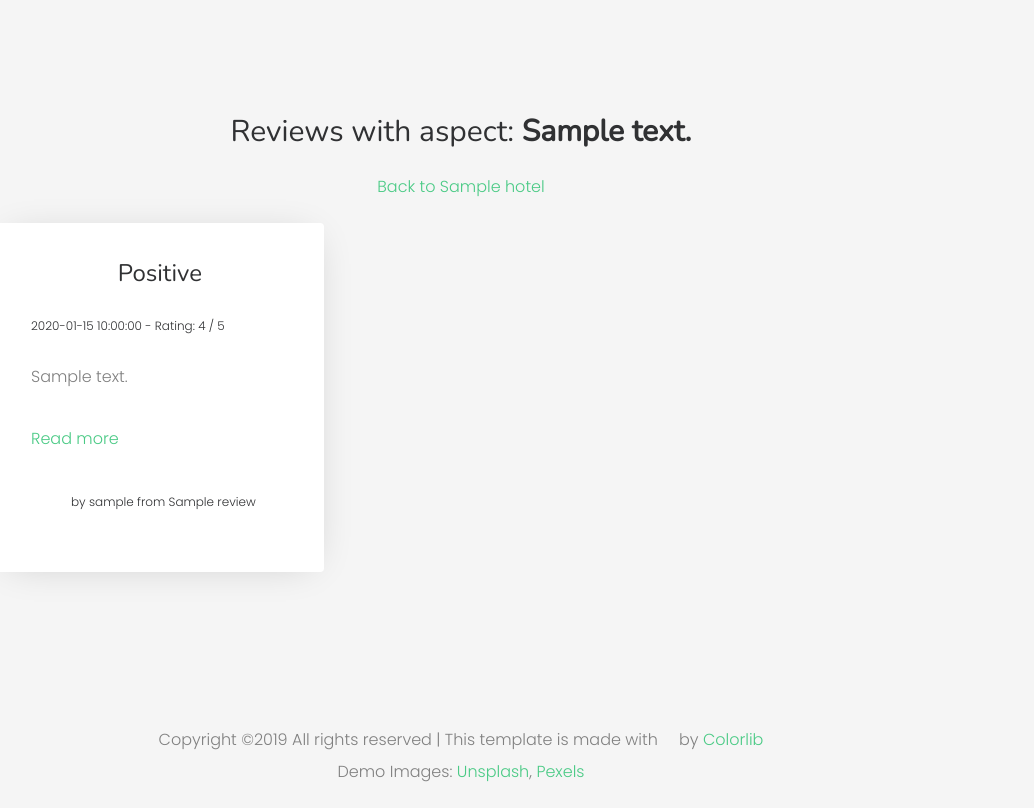
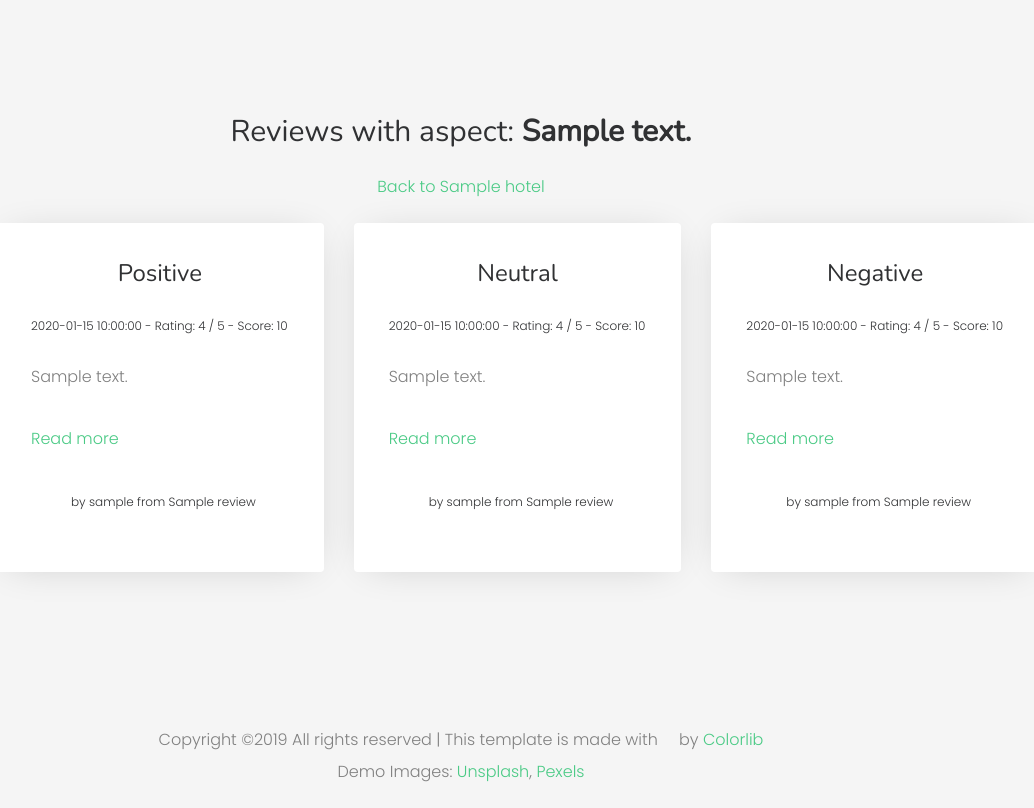
Before and after one commit to stavros11/Review-Aspects-App, a Python web app: template app/templates/reviews.html in a window 1280 px wide. Shown: the whole page, without its empty margins (179-1213 px from the left). Run offline with Jinja, Linux system fonts and the light colour scheme; the template is opened without the code that fills it: most values are stand-ins (such as "Sample title", 1, 10 or a date in 2020); some web fonts are replaced.

Commit message:
Add score from NLTK sentiment classifier

```diff
--- a/app/__init__.py
+++ b/app/__init__.py
@@ -66,8 +66,7 @@ def upload_zip(file: werkzeug.datastructures.FileStorage):
       db.session.add(unigram)
 
   db.session.commit()
-  return flask.redirect(flask.url_for("main"))
-  #return flask.redirect(flask.url_for("analysis", hotelname=hotelname))
+  return flask.redirect(flask.url_for("analysis", hotelname=hotelname))
 
 
 @app.route("/analysis/<hotel_id>?word=<word>")
--- a/app/templates/reviews.html
+++ b/app/templates/reviews.html
@@ -76,8 +76,32 @@
 					<div class="col-md-4 animate-box">
 						<article>
               <center><h3>Positive</h3></center>
-              {% for sentence in unigram.sentences %}
-							<p class="admin"><span>{{ sentence.review.publishedDate }}  -  Rating: {{ sentence.review.rating }} / 5</span><br></p>
+              {% for sentence, score in unigram.positive_sentences %}
+							<p class="admin"><span>{{ sentence.review.publishedDate }}  -  Rating: {{ sentence.review.rating }} / 5   -   Score: {{ score }}</span><br></p>
+              <p>{{ sentence.text | safe}}</p>
+              <p class="author-wrap"><a href={{ sentence.review.absoluteUrl }}>Read more</a></p>
+							<p class="author-wrap"><a href="" class="author">by {{ sentence.review.username }} from {{ sentence.review.user_hometownName }}</a></p>
+              {% endfor %}
+						</article>
+					</div>
+
+          <div class="col-md-4 animate-box">
+						<article>
+              <center><h3>Neutral</h3></center>
+              {% for sentence, score in unigram.neutral_sentences %}
+							<p class="admin"><span>{{ sentence.review.publishedDate }}  -  Rating: {{ sentence.review.rating }} / 5   -   Score: {{ score }}</span><br></p>
+              <p>{{ sentence.text | safe}}</p>
+              <p class="author-wrap"><a href={{ sentence.review.absoluteUrl }}>Read more</a></p>
+							<p class="author-wrap"><a href="" class="author">by {{ sentence.review.username }} from {{ sentence.review.user_hometownName }}</a></p>
+              {% endfor %}
+						</article>
+					</div>
+
+          <div class="col-md-4 animate-box">
+						<article>
+              <center><h3>Negative</h3></center>
+              {% for sentence, score in unigram.negative_sentences %}
+							<p class="admin"><span>{{ sentence.review.publishedDate }}  -  Rating: {{ sentence.review.rating }} / 5   -   Score: {{ score }}</span><br></p>
               <p>{{ sentence.text | safe}}</p>
               <p class="author-wrap"><a href={{ sentence.review.absoluteUrl }}>Read more</a></p>
 							<p class="author-wrap"><a href="" class="author">by {{ sentence.review.username }} from {{ sentence.review.user_hometownName }}</a></p>
```
Also changed, not shown: app/models.py (+34 -3 lines).
